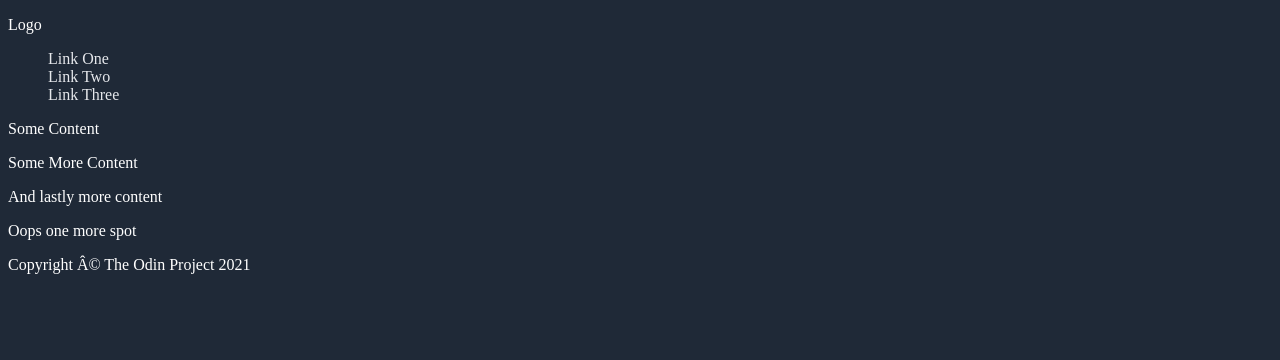
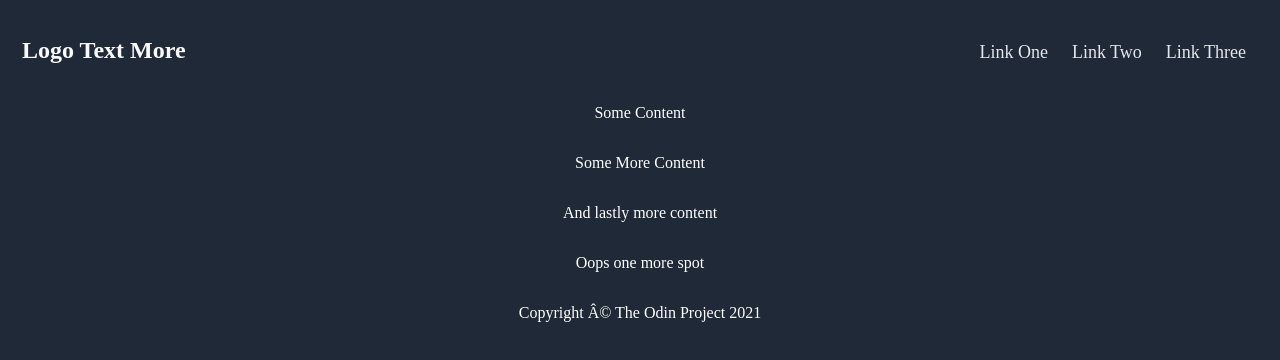
Before and after one commit to jallen1887/landing-page, a plain HTML site: page index.html in a window 1280 px wide. Drawn offline with Linux system fonts and the light colour scheme.

Commit message:
Configure header and resort overall structure

```diff
--- a/index.html
+++ b/index.html
@@ -6,9 +6,10 @@
     <link rel="stylesheet" href="styles.css">
   </head>
   <body>
+    <div class="content">
       <div class="header">
         <div class="header-left">
-        <p class="logo">Logo</p>
+          <p class="logo">Logo Text More</p>
         </div>
         <div class="header-right">
           <ul class="link-list">
@@ -18,6 +19,7 @@
           </ul>
         </div>
       </div>
+
       <div class="area-one">
         <p>Some Content</p>
       </div>
@@ -30,8 +32,10 @@
       <div class="area-four">
         <p>Oops one more spot</p>
       </div>
+
       <div class="footer">
         <p>Copyright © The Odin Project 2021</p>
       </div>
+    </div>
   </body>
 </html>
--- a/styles.css
+++ b/styles.css
@@ -1,6 +1,8 @@
 body {
   background-color: #1f2937;
   color: white;
+  padding: 5px 14px;
+  text-align: center;
 }
 
 ul {
@@ -10,4 +12,24 @@ ul {
 a {
   text-decoration: none;
   color: #e5e7eb;
+  font-size: 18px;
+  font-weight: normal;
+  padding: 12px;
 }
+
+.header {
+  display: flex;
+  justify-content: space-between;
+  color: #f9faf8;
+  font-size: 24px;
+  font-weight: bold;
+}
+
+.link-list {
+  display: flex;
+}
+
+.content {
+  display: flex;
+  flex-direction: column;
+}
```
Lines whose indentation alone changed are shown as unchanged.
